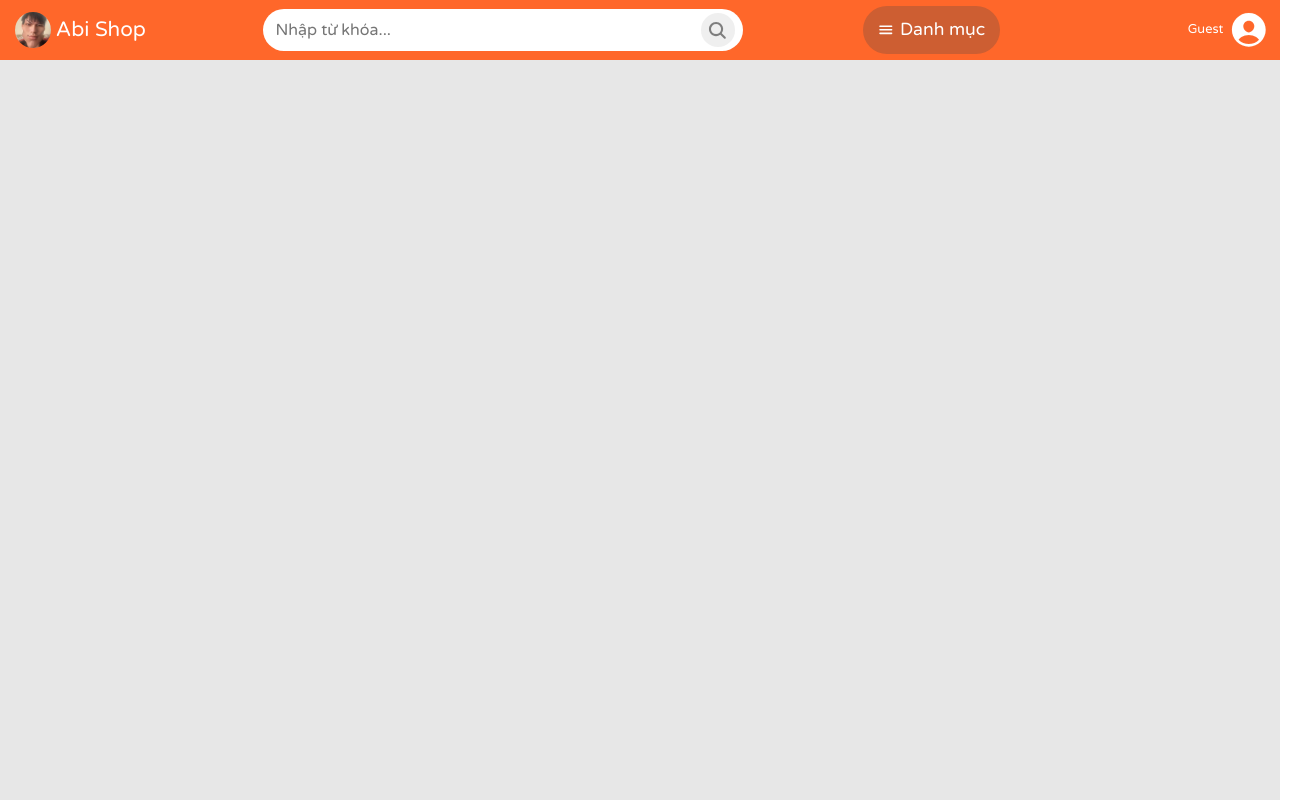
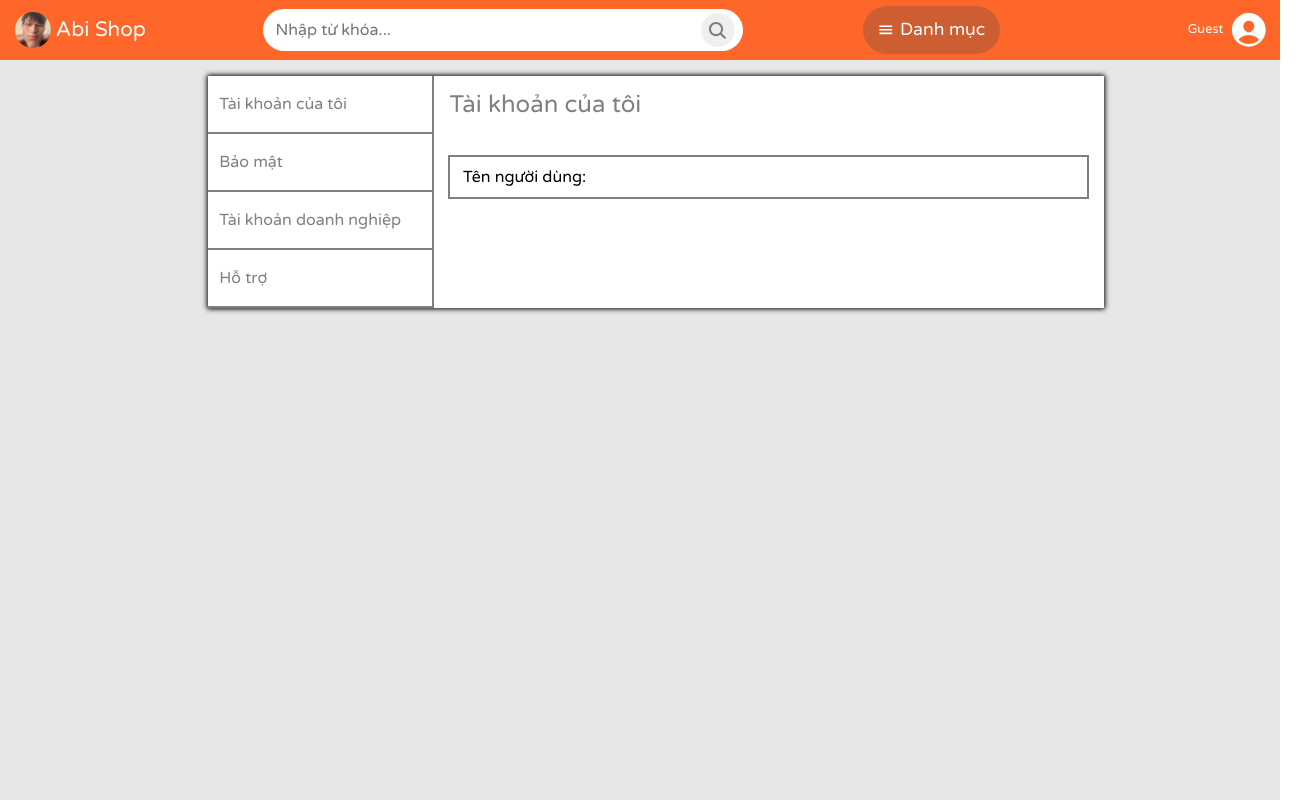
Before and after one commit to AzuraAbi/abishopfullstack, a React (Vite) app in the folder FE/: page /accountinfo in a window 1280 px wide. Shown: the whole page, 1312 px wide, since content can reach past the window. Built offline with nearby package versions, Linux system fonts and the light colour scheme.

Commit message:
account-info

```diff
--- a/FE/src/App.jsx
+++ b/FE/src/App.jsx
@@ -3,6 +3,9 @@ import Home from "./pages/home";
 import Login from "./pages/login";
 import Register from "./pages/register";
 import AccountInfo from "./pages/accountinfo";
+import SecuritySettings from "./pages/security-settings"
+import BusinessSettings from "./pages/business-settings"
+import HelpSettings from "./pages/help-settings"
 
 function App() {
   return (
@@ -12,6 +15,9 @@ function App() {
         <Route path="/login" element={<Login />} />
         <Route path="/register" element={<Register />} />
         <Route path="/accountinfo" element={<AccountInfo />} />
+        <Route path="/security-settings" element={<SecuritySettings />} />
+        <Route path="/business-settings" element={<BusinessSettings />} />
+        <Route path="/help-settings" element={<HelpSettings />} />
       </Routes>
     </Router>
   );
--- a/FE/src/components/account.css
+++ b/FE/src/components/account.css
@@ -0,0 +1,38 @@
+@import url('https://fonts.googleapis.com/css2?family=Varela+Round&display=swap');
+
+
+:root {
+    --category-main-color: gray;
+    --category-focus-color: rgb(76, 76, 76);
+    --category-hover-color: rgb(224, 224, 224);
+
+}
+
+.accountinfo__category {
+    font-family: "Varela Round", sans-serif;
+    height: 100%;
+    width: 25%;
+}
+
+.current-category {
+    background: var(--category-focus-color) !important;
+}
+
+.accountinfo__category .accountinfo__items {
+    width: 100%;
+    height: 3.5rem;
+    border-bottom: 2px solid gray;
+    color: gray;
+    display: flex;
+    align-items: center;
+    justify-content: left;
+    text-indent: .7rem;
+    font-size: 1rem;
+    transition: .3s ease;
+    user-select: none;
+    background: transparent;
+}
+
+.accountinfo__items:hover {
+    background: var(--category-hover-color) !important;
+}
--- a/FE/src/components/account.jsx
+++ b/FE/src/components/account.jsx
@@ -2,12 +2,46 @@ import "./account.css"
 import { Link, useNavigate } from "react-router-dom";
 import { useState, useEffect } from "react";
 
-function AccountTemplate () {
+function AccountTemplate() {
 
+    const navigate = useNavigate()
+
+    const handleInfo = () => {
+        navigate("/accountinfo")
+    }
+
+    const handleSecurity = () => {
+        navigate("/security-settings")
+    }
+
+    const handleBusiness = () => {
+        navigate("/business-settings")
+    }
+
+    const handleHelp = () => {
+        navigate("/help-settings")
+    }
 
     return (
         <>
+            <div className="accountinfo__category">
+                <div className="accountinfo__items" onClick={() => handleInfo()}>
+                    Tài khoản của tôi
+                </div>
 
+                <div className="accountinfo__items" onClick={() => handleSecurity()}>
+                    Bảo mật
+                </div>
+
+                <div className="accountinfo__items" onClick={() => handleBusiness()}>
+                    Tài khoản doanh nghiệp
+                </div>
+
+                <div className="accountinfo__items" onClick={() => handleHelp()}>
+                    Hỗ trợ
+                </div>
+
+            </div>
         </>
     )
 }
--- a/FE/src/components/navbar.jsx
+++ b/FE/src/components/navbar.jsx
@@ -49,7 +49,11 @@ function Navbar() {
   }, []);
 
   const handleInfo = () => {
-
+    if(localStorage.getItem("userToken")) {
+      navigate("/accountinfo")
+    } else {
+      navigate("/login")
+    }
   }
 
   const handleCart = () => {
@@ -64,7 +68,7 @@ function Navbar() {
     localStorage.removeItem("userToken")
     localStorage.removeItem("userData")
     setUser(null)
-    window.location.reload()
+    navigate("/")
   }
 
   const handleToLogin = () => {
@@ -73,10 +77,6 @@ function Navbar() {
 
   const handleToRegister = () => {
     navigate("/register")
-  }
-
-  const handleHover = () => {
-
   }
 
   return (
@@ -117,7 +117,7 @@ function Navbar() {
           >
             {user ?
               <>
-                <button className="account__dropbox-item" onClick={handleInfo}>Thông tin</button>
+                <button className="account__dropbox-item" onClick={handleInfo}>Tài khoản</button>
                 <button className="account__dropbox-item" onClick={handleCart}>Giỏ hàng</button>
                 <button className="account__dropbox-item" onClick={handleSettings}>Cài đặt</button>
                 <button className="account__dropbox-item" onClick={handleLogout}>Đăng xuất</button>
--- a/FE/src/pages/accountinfo.jsx
+++ b/FE/src/pages/accountinfo.jsx
@@ -1,14 +1,61 @@
 import Navbar from "../components/navbar";
 import { useEffect, useState } from "react";
 import axios from "axios"
+import "../styles/accountinfo.css"
+import AccountTemplate from "../components/account";
+import { jwtDecode } from "jwt-decode";
 
-function AccountInfo () {
+function AccountInfo() {
+    const [username, setUsername] = useState("")
+
+    useEffect(() => {
+
+        async function getUsernameHandle() {
+
+            const storedToken = localStorage.getItem("userToken")
+
+            if (storedToken) {
+                try {
+                    const decoded = jwtDecode(storedToken);
+                    const userId = decoded.id
+
+                    fetch(`http://localhost:5000/getUsername/${userId}`)
+                        .then(res => res.json())
+                        .then(data => {
+                            console.log("User từ API:", data);
+                            setUsername(data.username);
+                        })
+                        .catch(err => console.error("Lỗi lấy user:", err));
+
+                } catch (error) {
+                    console.error("Lỗi giải mã token:", error);
+                }
+            }
+        }
+
+        getUsernameHandle()
+    }, []);
 
     return (
         <>
             <Navbar />
 
+            <div className="accountinfo">
+                <div className="accountinfo__container">
+                    <AccountTemplate />
 
+                    <div className="accountinfo__content">
+                        <h2 className="accountinfo__title">Tài khoản của tôi</h2>
+                        <div className="accountinfo__info">
+                            <div className="info__username">
+                                Tên người dùng: {username}
+                            </div>
+
+
+                        </div>
+                    </div>
+                </div>
+            </div>
         </>
     )
 }
--- /dev/null
+++ b/FE/src/pages/business-settings.jsx
@@ -0,0 +1,9 @@
+function BusinessSettings () {
+    return (
+        <>
+
+        </>
+    )
+}
+
+export default BusinessSettings
--- /dev/null
+++ b/FE/src/pages/help-settings.jsx
@@ -0,0 +1,9 @@
+function HelpSettings () {
+    return (
+        <>
+
+        </>
+    )
+}
+
+export default HelpSettings
--- /dev/null
+++ b/FE/src/pages/security-settings.jsx
@@ -0,0 +1,9 @@
+function SecuritySettings () {
+    return (
+        <>
+
+        </>
+    )
+}
+
+export default SecuritySettings
--- a/FE/src/styles/accountinfo.css
+++ b/FE/src/styles/accountinfo.css
@@ -0,0 +1,78 @@
+@import url('https://fonts.googleapis.com/css2?family=Varela+Round&display=swap');
+
+* {
+    margin: 0;
+    padding: 0;
+    border: 0;
+    font-family: "Varela Round", sans-serif;
+    text-decoration: none;
+    scroll-behavior: smooth;
+}
+
+:root {
+    --main-color: rgb(255, 103, 42);
+    --main-hover-color: rgb(255, 131, 82);
+    --body-color: rgb(231, 231, 231);
+    --content-color: rgb(255, 255, 255);
+    --shadow: 0 0 5px 1px black;
+}
+
+input:focus {
+    outline: none;
+}
+
+body {
+    background: var(--body-color);
+    display: flex;
+    flex-direction: column;
+    align-items: center;
+}
+
+
+.accountinfo {
+    width: 100%;
+    padding: 1rem;
+    display: flex;
+    align-items: center;
+    justify-content: center;
+}
+
+.accountinfo .accountinfo__container {
+    background: var(--content-color);
+    width: 70%;
+    box-shadow: var(--shadow);
+    display: flex;
+}
+
+.accountinfo__container .accountinfo__content {
+    width: 75%;
+    background: var(--content-color);
+    border-left: 2px solid gray;
+    display: flex;
+    flex-direction: column;
+    align-items: center;
+}
+
+.accountinfo__content .accountinfo__title {
+    color: gray;
+    font-size: 1.5rem;
+    width: 100%;
+    text-indent: 1rem;
+    margin-top: 0.7rem;
+}
+
+.accountinfo__content .accountinfo__info {
+    margin-top: 2rem;
+    width: 95%;
+    display: flex;
+    flex-direction: column;
+    align-items: center;
+    border: 2px solid gray;
+}
+
+.accountinfo__info .info__username {
+    color: black;
+    width: 100%;
+    text-indent: .8rem;
+    margin: .5rem 0;
+}
```
Also changed, not shown: 1 other file (tests, documents, lock files or other folders).
